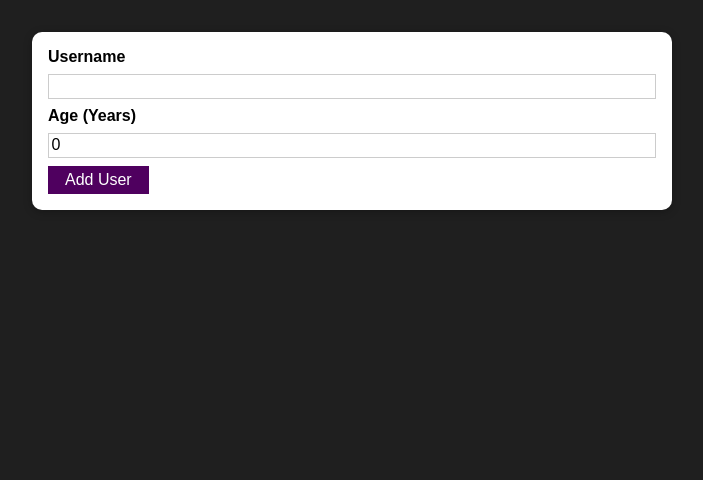
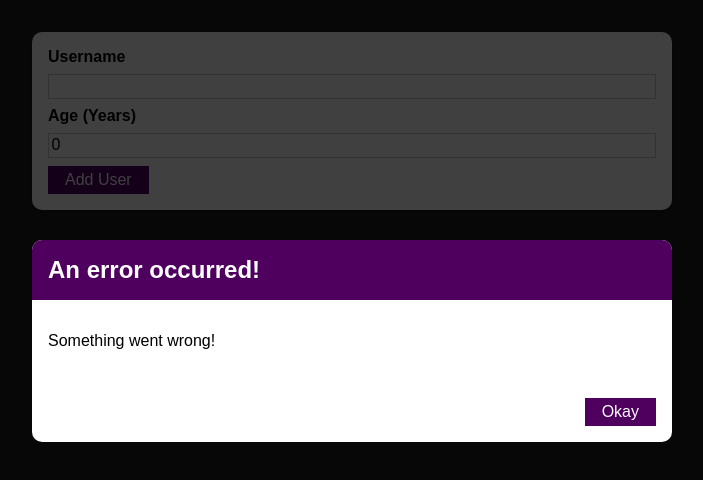
Before and after one commit to ken888686/react-app, a React (Vite) app: page / in a window 1280 px wide. Shown: the top 480 px of the page, without its empty margins (288-991 px from the left). Built offline with nearby package versions, Linux system fonts and the light colour scheme.

Commit message:
Create Modal window

```diff
--- /dev/null
+++ b/src/components/UI/ErrorModal.module.scss
@@ -0,0 +1,45 @@
+.backdrop {
+  position: fixed;
+  top: 0;
+  left: 0;
+  width: 100%;
+  height: 100vh;
+  z-index: 10;
+  background: rgba(0, 0, 0, 0.75);
+}
+
+.modal {
+  position: fixed;
+  top: 30vh;
+  left: 10%;
+  width: 80%;
+  z-index: 100;
+  overflow: hidden;
+}
+
+.header {
+  background: #4f005f;
+  padding: 1rem;
+
+  & h2 {
+    margin: 0;
+    color: white;
+  }
+}
+
+.content {
+  padding: 1rem;
+}
+
+.actions {
+  padding: 1rem;
+  display: flex;
+  justify-content: flex-end;
+}
+
+@media (min-width: 768px) {
+  .modal {
+    left: calc(50% - 20rem);
+    width: 40rem;
+  }
+}
--- /dev/null
+++ b/src/components/UI/ErrorModal.tsx
@@ -0,0 +1,35 @@
+import Button from './Button'
+import Card from './Card'
+import classes from './ErrorModal.module.scss'
+
+type ErrorModalProps = {
+  title: string
+  message: string
+}
+
+function ErrorModal({ title, message }: ErrorModalProps) {
+  return (
+    <>
+      <div className={classes.backdrop}></div>
+      <Card className={classes.modal}>
+        <header className={classes.header}>
+          <h2>{title}</h2>
+        </header>
+        <div className={classes.content}>
+          <p>{message}</p>
+        </div>
+        <footer className={classes.actions}>
+          <Button
+            onClick={() => {
+              console.log('Close')
+            }}
+          >
+            Okay
+          </Button>
+        </footer>
+      </Card>
+    </>
+  )
+}
+
+export default ErrorModal
--- a/src/components/Users/AddUser.tsx
+++ b/src/components/Users/AddUser.tsx
@@ -2,6 +2,7 @@ import React, { useState } from 'react'
 import Card from '../UI/Card'
 import SubmitButton from '../UI/SubmitButton'
 import classes from './AddUser.module.scss'
+import ErrorModal from '../UI/ErrorModal'
 
 function AddUser() {
   const [enteredUsername, setEnteredUsername] = useState('')
@@ -28,6 +29,8 @@ function AddUser() {
   }
 
   return (
+    <>
+      <ErrorModal title="An error occurred!" message="Something went wrong!" />
       <Card className={classes.input}>
         <form onSubmit={addUserHandler}>
           <label htmlFor="username">Username</label>
@@ -50,6 +53,7 @@ function AddUser() {
           <SubmitButton onClick={addUserHandler}>Add User</SubmitButton>
         </form>
       </Card>
+    </>
   )
 }
 
```
Lines whose indentation alone changed are shown as unchanged.
